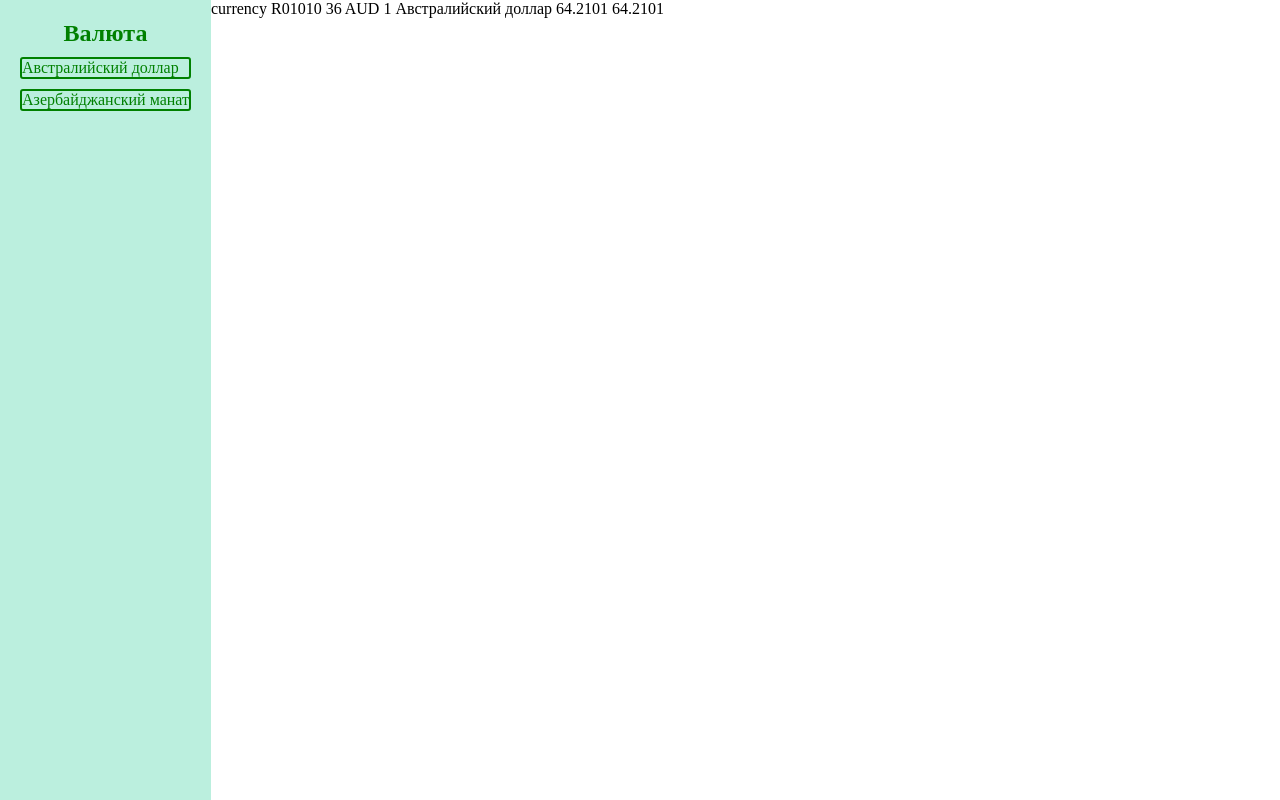
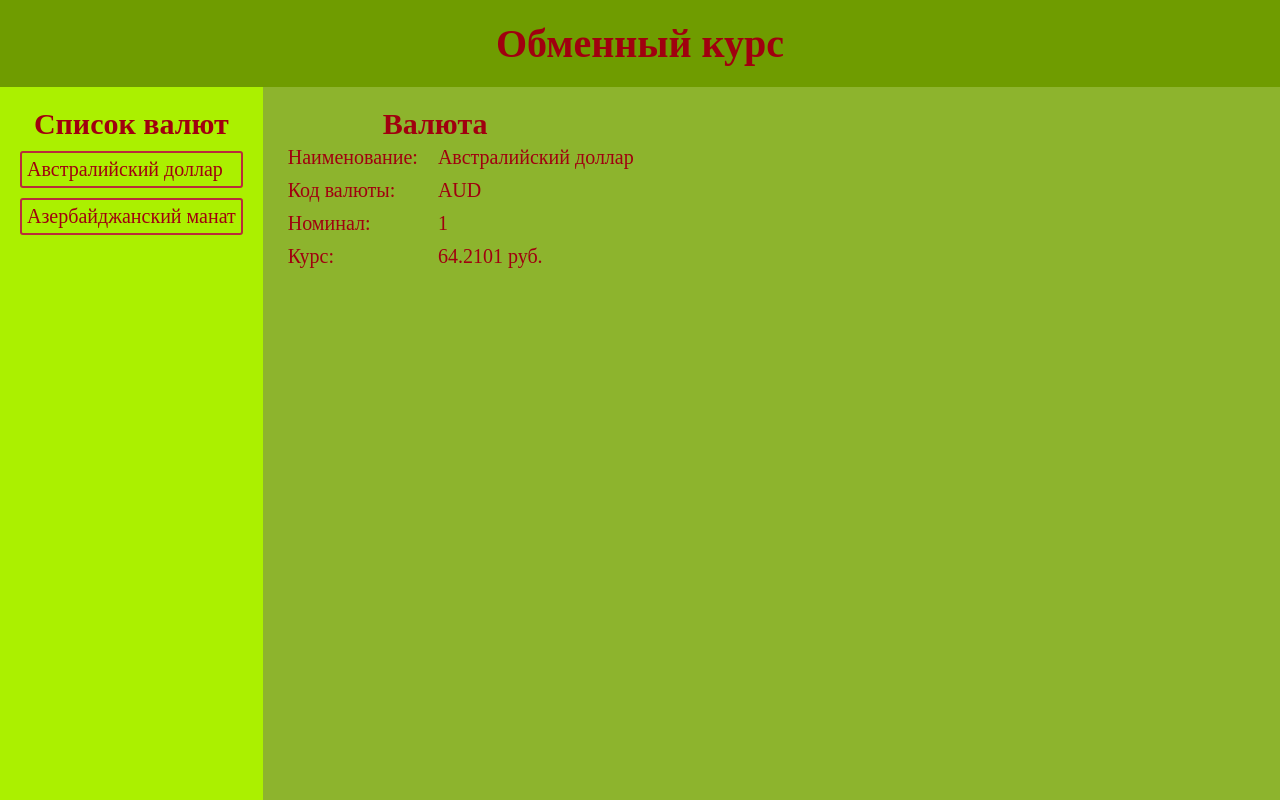
Before and after one commit to Solodkih/exchange-rate, a Vue app: page / in a window 1280 px wide. Both pictures are taken after a click on the item "Австралийский доллар". Built offline with nearby package versions, Linux system fonts and the light colour scheme.

Commit message:
-create title -change currency -add style

```diff
--- a/src/App.vue
+++ b/src/App.vue
@@ -1,4 +1,6 @@
 <template>
+  <main style="height: 100%; overflow: hidden;">
+    <Title />
     <div class="container">
       <div class="left-side-bar">
         <LeftSide :currencies="currencies" />
@@ -7,10 +9,12 @@
         <RouterView />
       </div>
     </div>
+  </main>
 </template>
 
 <script setup>
 import LeftSide from "./component/LeftSide.vue";
+import Title from "./component/Title.vue";
 import { ref } from "vue";
 import data from "./data";
 
--- a/src/component/Currency.vue
+++ b/src/component/Currency.vue
@@ -1,13 +1,20 @@
 <template>
-  <div>
-    currency
-    {{ currency.id }}
-    {{ currency.numCode }}
-    {{ currency.charCode }}
-    {{ currency.nominal }}
-    {{ currency.name }}
-    {{ currency.value }}
-    {{ currency.vunitRate }}
+  <div class="currency">
+    <h2 class="currency__title">Валюта</h2>
+    <div class="currency__columns">
+      <div class="currency__columnLeft">
+        <div class="currency__elem">Наименование:</div>
+        <div class="currency__elem">Код валюты:</div>
+        <div class="currency__elem">Номинал:</div>
+        <div class="currency__elem">Курс:</div>
+      </div>
+      <div class="currency__columnRight">
+        <div class="currency__elem">{{ currency.name }}</div>
+        <div class="currency__elem">{{ currency.charCode }}</div>
+        <div class="currency__elem">{{ currency.nominal }}</div>
+        <div class="currency__elem">{{ currency.value }} руб.</div>
+      </div>
+    </div>
   </div>
 </template>
 
@@ -15,4 +22,32 @@
 const props = defineProps(["currency"]);
 </script>
 
-<style></style>
+<style>
+.currency {
+  padding: 20px;
+  color: #a0000f;
+  background: #8db42d;
+  height: 100%;
+}
+
+.currency__title {
+  padding-left: 100px;
+  text-align: left;
+  font-size: 30px;
+}
+
+.currency__columns {
+  display: flex;
+  justify-content: left;
+  text-wrap: nowrap;
+}
+
+.currency__columnLeft {
+  padding-right: 10px;
+}
+
+.currency__elem {
+  padding: 5px;
+  font-size: 20px;
+}
+</style>
--- a/src/component/LeftSide.vue
+++ b/src/component/LeftSide.vue
@@ -1,12 +1,13 @@
 <template>
   <aside class="leftSide">
-    <h2 class="leftSide__title" @click="handleClickTitleLeftSide">Валюта</h2>
+    <h2 class="leftSide__title" @click="handleClickTitleLeftSide">Список валют</h2>
     <ul>
       <li
         class="leftSide__item"
         :data-id="currency.id"
         @click="handleClickCurrency"
         v-for="currency in currencies"
+        :key="currency.id"
       >
         {{ currency.name }}
       </li>
@@ -20,12 +21,11 @@ const router = useRouter();
 
 defineProps(["currencies"]);
 
-const handleClickTitleLeftSide = (event) => {
+const handleClickTitleLeftSide = () => {
   router.push({ path: "/" });
 };
 
 const handleClickCurrency = (event) => {
-  console.log(event.target.dataset?.id);
   router.push({ path: `/currency/${event.target.dataset?.id}` });
 };
 </script>
@@ -33,17 +33,20 @@ const handleClickCurrency = (event) => {
 <style>
 .leftSide {
   padding: 20px;
-  background-color: rgb(187, 239, 222);
+  background-color: #ABF000;
   height: 100%;
-  color: green;
+  color: #a0000f;
 }
 .leftSide__title {
+  font-size: 30px;
   text-align: center;
 }
 
 .leftSide__item {
+  padding: 5px;
   margin-top: 10px;
-  border: 2px solid green;
+  font-size: 20px;
+  border: 2px solid #b92e3b;
   border-radius: 3px;
 }
 </style>
--- a/src/component/StartView.vue
+++ b/src/component/StartView.vue
@@ -2,7 +2,7 @@
   <div class="startView">
     <h2 class="startView__title">Добро пожаловать!</h2>
     <p class="startView__text">
-      На нашем сайте представлены обменные курсы множества валют. <br /><br />Выберите валюту.
+      На нашем сайте представлены обменные курсы множества валют. <br />Выберите валюту.
     </p>
   </div>
 </template>
@@ -12,11 +12,17 @@
 <style>
 .startView {
   padding: 20px;
+  color: #A0000F;
+  background: #8db42d;
+  height: 100%;
 }
 .startView__title {
-  text-align: center;
+  padding-left: 100px;
+  text-align: left;
+  font-size: 30px;
 }
 .startView__text {
+  font-size: 20px;
   text-indent: 10px;
   padding: 10px;
 }
--- /dev/null
+++ b/src/component/Title.vue
@@ -0,0 +1,22 @@
+<template>
+  <h1 @click="handleClickTitle" class="title">Обменный курс</h1>
+</template>
+
+<script setup>
+import { useRouter } from "vue-router";
+const router = useRouter();
+
+const handleClickTitle = () => {
+  router.push({ path: "/" });
+};
+</script>
+
+<style>
+.title {
+  text-align: center;
+  font-size: 40px;
+  color: #a0000f;
+  background-color: #6f9c00;
+  padding: 20px;
+}
+</style>
```
Lines whose indentation alone changed are shown as unchanged.
